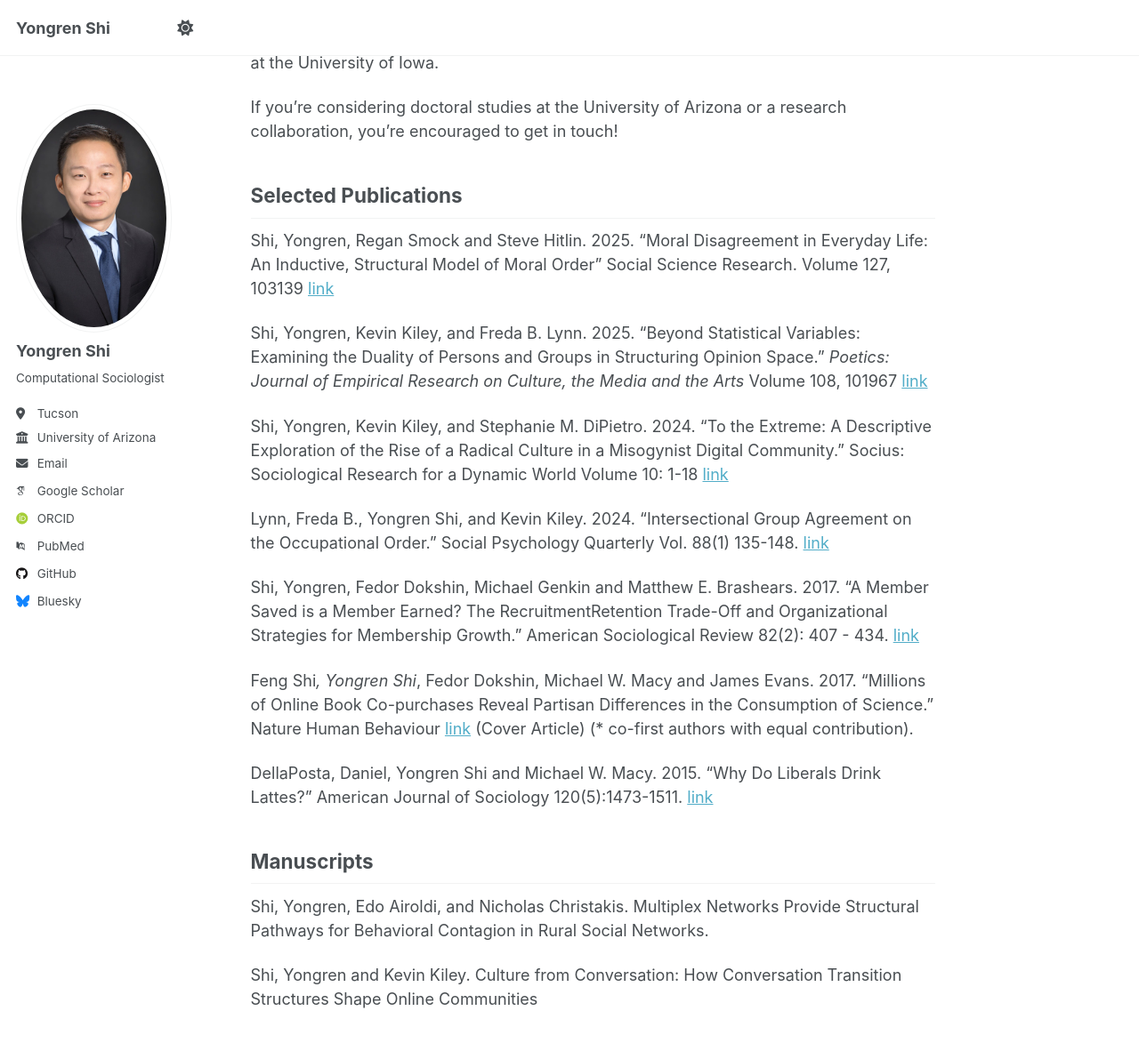
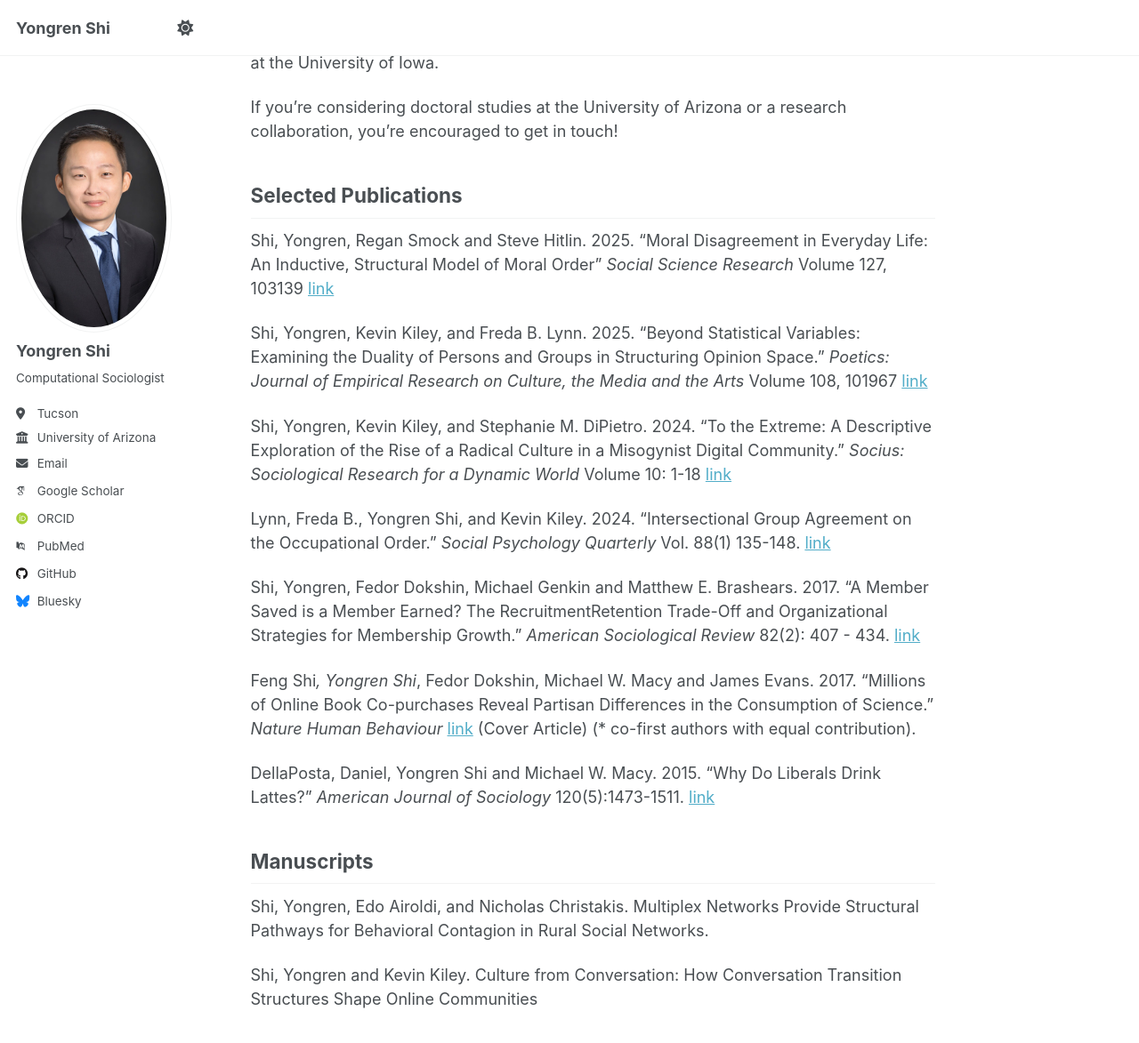
Before and after one commit to YongrenShi/YongrenShi, a Jekyll site: the page built from _pages/about.md, in a window 1280 px wide and 1400 px high, scrolled down 536 px. Shown: the top 1173 px of the window at 89% size. Built offline with Jekyll 4.4.1, drawn with Linux system fonts in a browser that asks for light colours; some web fonts are replaced; a script that is not in the unit is left out.

```diff
--- a/_pages/about.md
+++ b/_pages/about.md
@@ -18,20 +18,20 @@ If you’re considering doctoral studies at the University of Arizona or a resea
 
 Selected Publications
 ------
-Shi, Yongren, Regan Smock and Steve Hitlin. 2025. “Moral Disagreement in Everyday Life: An Inductive, Structural Model of Moral Order” Social Science Research. Volume 127, 103139 [link](https://www.sciencedirect.com/science/article/abs/pii/S0049089X24001613)
+Shi, Yongren, Regan Smock and Steve Hitlin. 2025. “Moral Disagreement in Everyday Life: An Inductive, Structural Model of Moral Order” *Social Science Research* Volume 127, 103139 [link](https://www.sciencedirect.com/science/article/abs/pii/S0049089X24001613)
 
 Shi, Yongren, Kevin Kiley, and Freda B. Lynn. 2025. “Beyond Statistical Variables: Examining the Duality of Persons and Groups in Structuring Opinion Space.” *Poetics: Journal of Empirical Research on Culture, the Media and the Arts* Volume 108, 101967 [link](https://doi.org/10.1177/23780231241272681)
 
-Shi, Yongren, Kevin Kiley, and Stephanie M. DiPietro. 2024. “To the Extreme: A Descriptive Exploration of the Rise of a Radical Culture in a Misogynist Digital Community.” Socius: Sociological Research for a Dynamic World Volume 10: 1-18 [link](https://doi.org/10.1177/23780231241272681)
+Shi, Yongren, Kevin Kiley, and Stephanie M. DiPietro. 2024. “To the Extreme: A Descriptive Exploration of the Rise of a Radical Culture in a Misogynist Digital Community.” *Socius: Sociological Research for a Dynamic World* Volume 10: 1-18 [link](https://doi.org/10.1177/23780231241272681)
 
-Lynn, Freda B., Yongren Shi, and Kevin Kiley. 2024. “Intersectional Group Agreement on the Occupational Order.” Social Psychology Quarterly Vol. 88(1) 135-148. [link](https://doi.org/10.1177/01902725241256378)
+Lynn, Freda B., Yongren Shi, and Kevin Kiley. 2024. “Intersectional Group Agreement on the Occupational Order.” *Social Psychology Quarterly* Vol. 88(1) 135-148. [link](https://doi.org/10.1177/01902725241256378)
 
-Shi, Yongren, Fedor Dokshin, Michael Genkin and Matthew E. Brashears. 2017. “A Member Saved is a Member Earned? The RecruitmentRetention Trade-Off and Organizational Strategies for Membership Growth.” American Sociological Review 82(2): 407 - 434. [link](https://doi.org/10.1177/0003122417693616)
+Shi, Yongren, Fedor Dokshin, Michael Genkin and Matthew E. Brashears. 2017. “A Member Saved is a Member Earned? The RecruitmentRetention Trade-Off and Organizational Strategies for Membership Growth.” *American Sociological Review* 82(2): 407 - 434. [link](https://doi.org/10.1177/0003122417693616)
 
 Feng Shi*, Yongren Shi*, Fedor Dokshin, Michael W. Macy and James Evans. 2017. “Millions of Online Book Co-purchases Reveal Partisan
-Differences in the Consumption of Science.” Nature Human Behaviour [link](https://doi.org/10.1038/s41562-017-0079) (Cover Article) (* co-first authors with equal contribution).
+Differences in the Consumption of Science.” *Nature Human Behaviour* [link](https://doi.org/10.1038/s41562-017-0079) (Cover Article) (* co-first authors with equal contribution).
 
-DellaPosta, Daniel, Yongren Shi and Michael W. Macy. 2015. “Why Do Liberals Drink Lattes?” American Journal of Sociology 120(5):1473-1511. [link](https://doi.org/10.1086/681254)
+DellaPosta, Daniel, Yongren Shi and Michael W. Macy. 2015. “Why Do Liberals Drink Lattes?” *American Journal of Sociology* 120(5):1473-1511. [link](https://doi.org/10.1086/681254)
 
 Manuscripts
 ------
```
